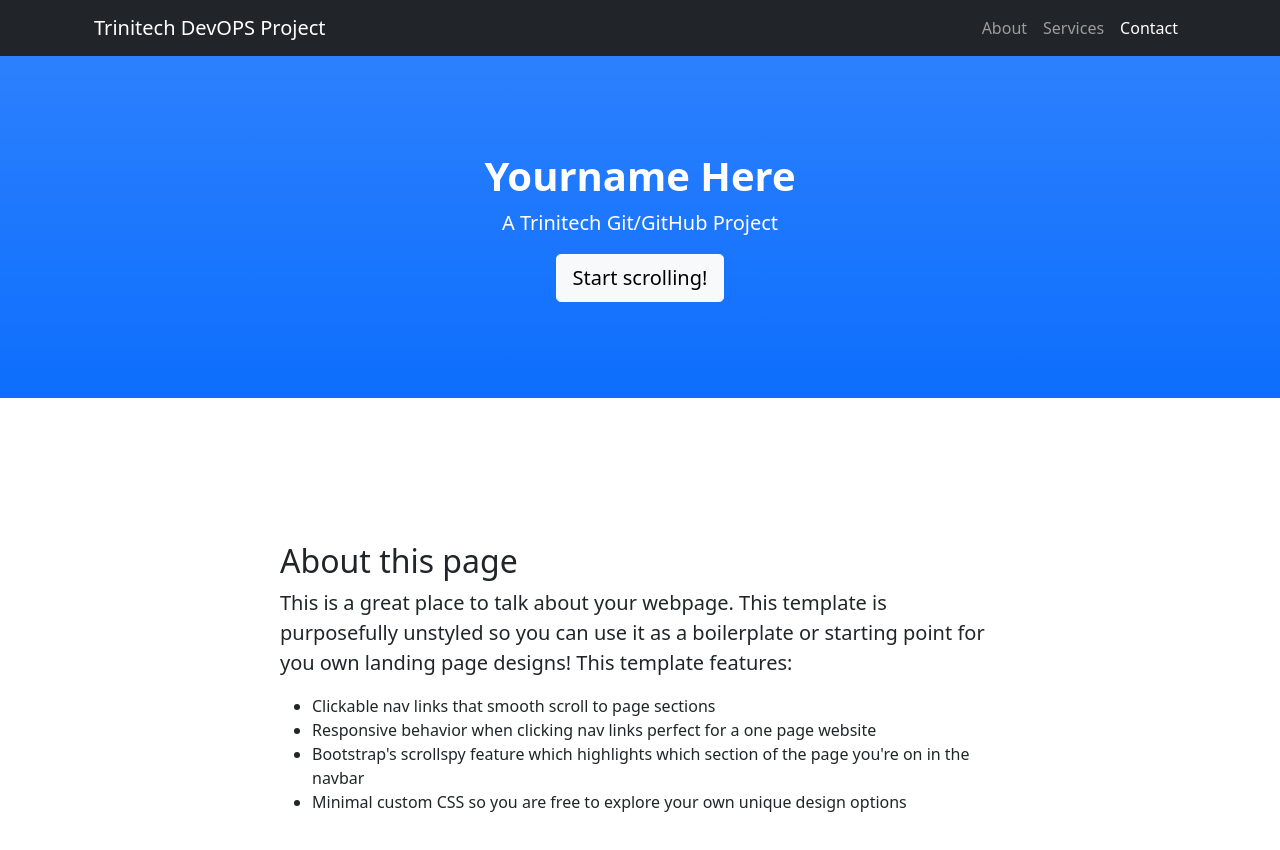
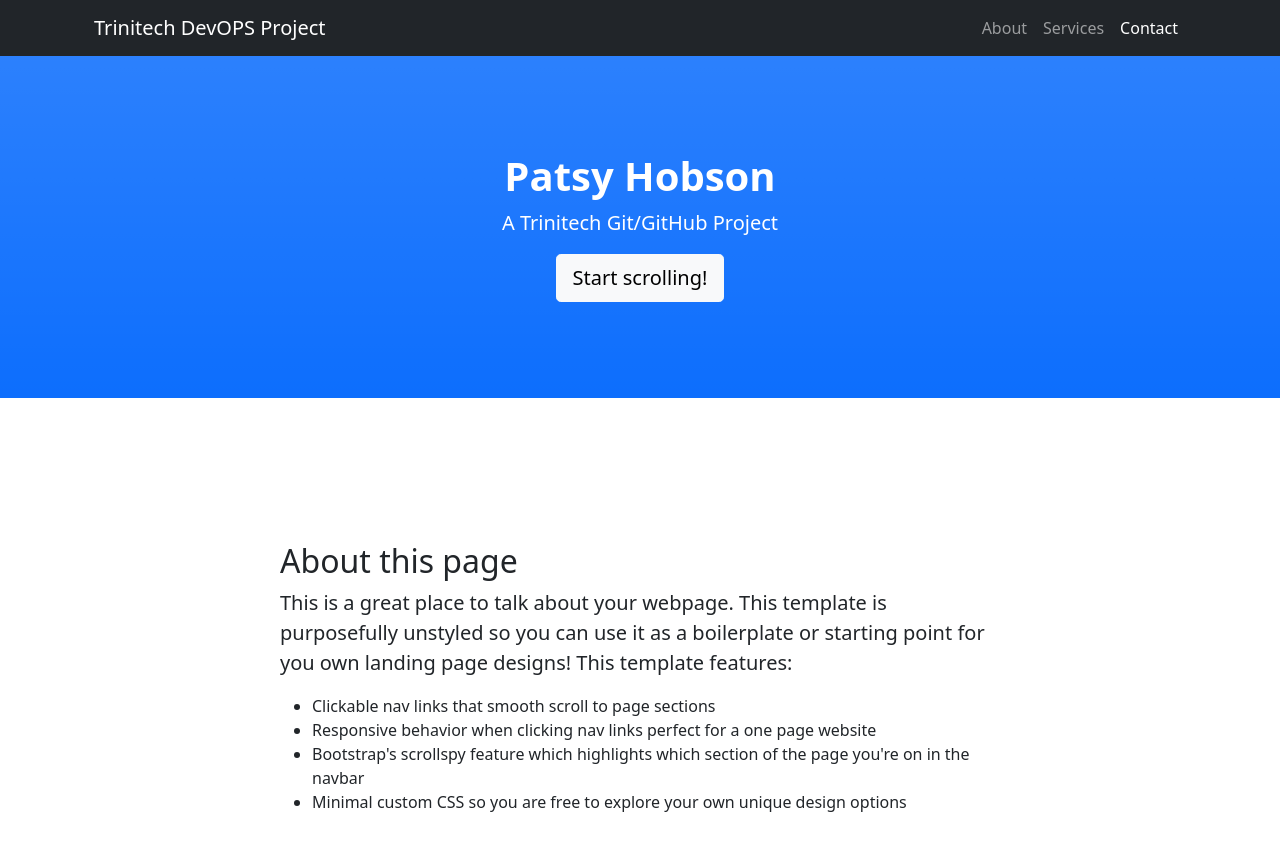
Before and after one commit to Patsy1973/class37A-repo, a plain HTML site: page index.html in a window 1280 px wide. Shown: the top 850 px of the page. Drawn offline with nearby package versions, Linux system fonts and the light colour scheme.

Commit message:
html name change

```diff
--- a/index.html
+++ b/index.html
@@ -30,7 +30,7 @@
         <!-- Header-->
         <header class="bg-primary bg-gradient text-white">
             <div class="container px-4 text-center">
-                <h1 class="fw-bolder">Yourname Here</h1>
+                <h1 class="fw-bolder">Patsy Hobson</h1>
                 <p class="lead">A Trinitech Git/GitHub Project</p>
                 <a class="btn btn-lg btn-light" href="#about">Start scrolling!</a>
             </div>
```
